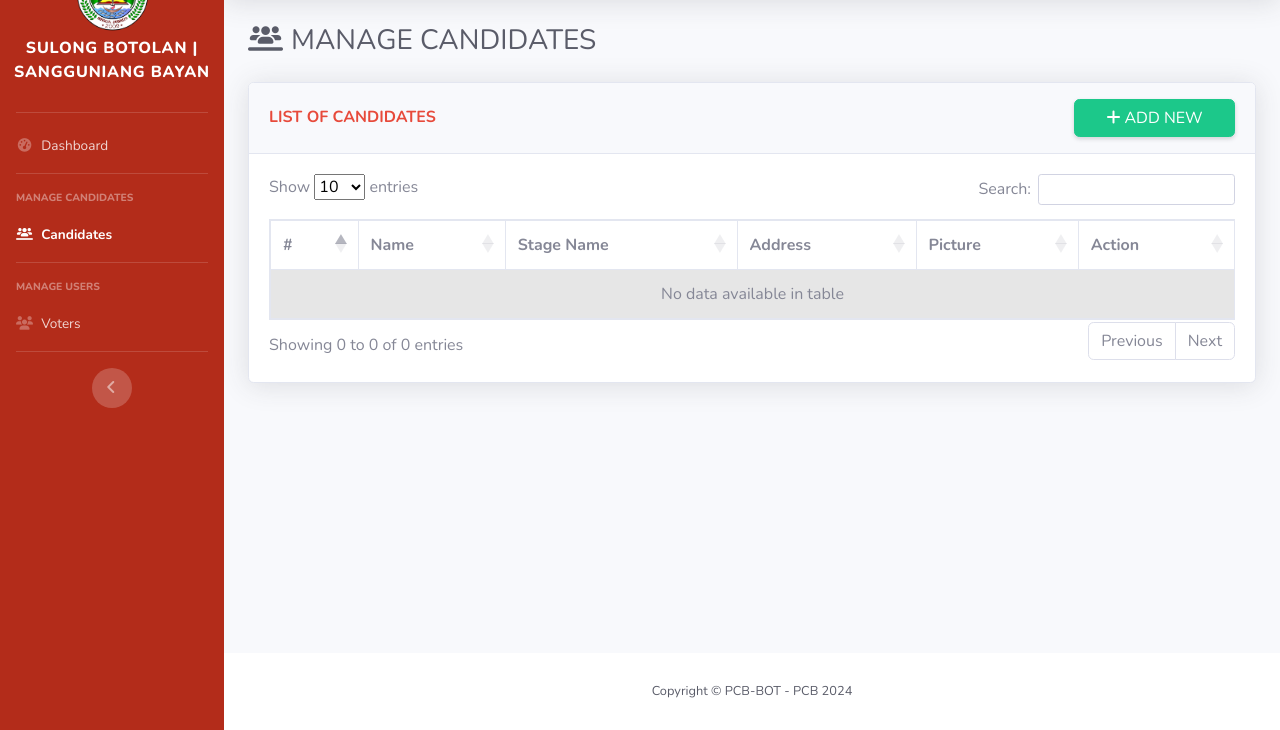
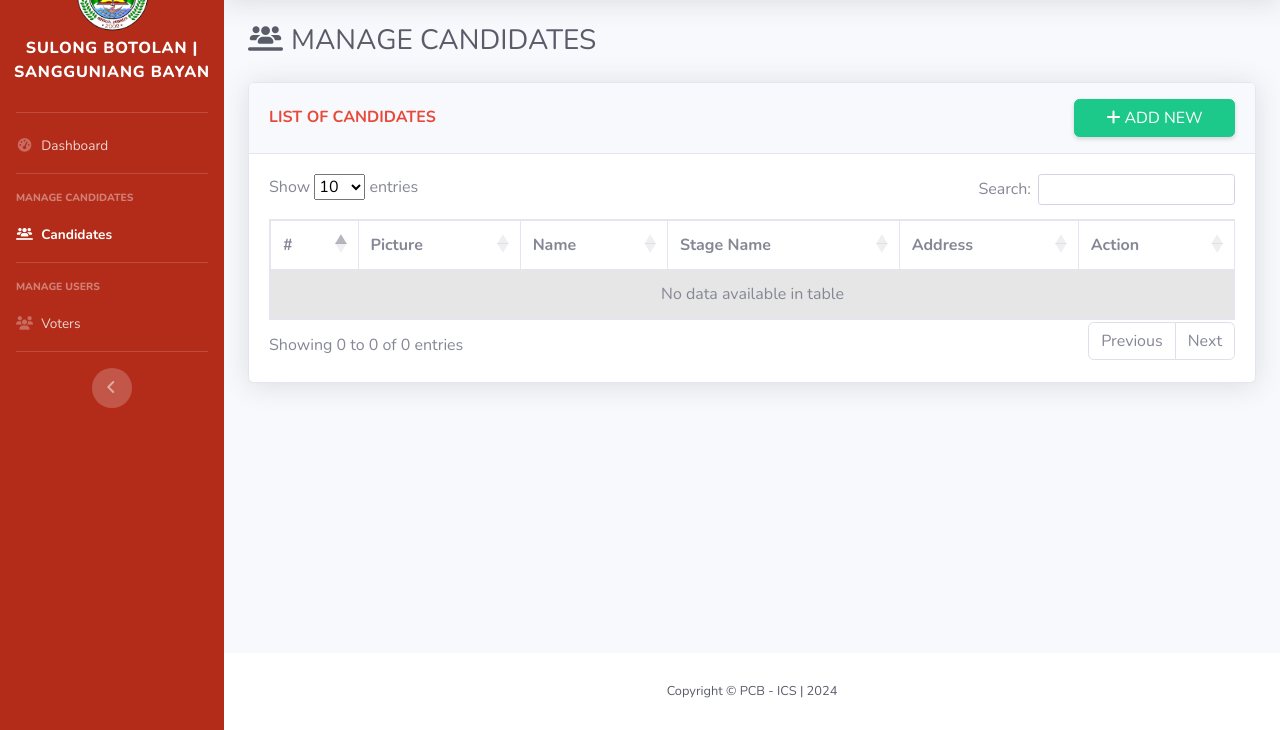
Before and after one commit to itsmeralph09/sulongbotolansangunianbayan, a PHP site: page /superadmin/candidates.php in a window 1280 px wide. Shown: the part 70-800 px from the top of the page. Run offline with PHP 8.4, Linux system fonts and the light colour scheme; the visitor is signed in with stand-in values (Sample User, id 1); data that the repository does not hold is empty; some libraries are stand-ins or nearby versions.

Commit message:
Fixed footer and candidate page

```diff
--- a/superadmin/candidates.php
+++ b/superadmin/candidates.php
@@ -51,10 +51,11 @@
                                                 <tr>
 
                                                     <th scope="col">#</th>
+                                                    <th scope="col">Picture</th>
                                                     <th scope="col">Name</th>
                                                     <th scope="col">Stage Name</th>
                                                     <th scope="col">Address</th>
-                                                    <th scope="col">Picture</th>
+
                                                     <th scope="col">Action</th>
 
                                                 </tr>
@@ -97,15 +98,17 @@
 
                                                 ?>
                                                 <tr>
+
                                                     <td class=""><?php echo $counter; ?></td>
-                                                    <td class=""><?php echo $full_name; ?></td>
-                                                    <td class=""><?php echo $stage_name; ?></td>
-                                                    <td class="">PUROK <?php echo $purok; ?>, <?php echo $barangay; ?></td>
                                                     <td class="d-flex">
                                                         <a href="../pictures/<?= $picture ?>" data-lightbox="picture-<?= $candidate_id ?>" data-title="<?= $full_name ?>">
                                                             <img class="mx-auto rounded" src="../pictures/<?php echo $picture; ?>" alt="Candidate Picture" style="width: 60px; height: 60px; object-fit: cover;">
                                                         </a>
                                                     </td>
+                                                    <td class=""><?php echo $full_name; ?></td>
+                                                    <td class=""><?php echo $stage_name; ?></td>
+                                                    <td class="">PUROK <?php echo $purok; ?>, <?php echo $barangay; ?></td>
+
                                                     <td class="text-center">
                                                         <a class="btn btn-sm shadow-sm btn-primary" data-toggle="modal" data-target="#edit_<?php echo $candidate_id; ?>"><i class="fa-solid fa-pen-to-square"></i></a>
                                                         <a href="#" class="btn btn-sm btn-danger delete-candidate-btn"
--- a/superadmin/include/footer.php
+++ b/superadmin/include/footer.php
@@ -2,7 +2,7 @@
             <footer class="sticky-footer text-dark" style="background-color: white;">
                 <div class="container my-auto">
                     <div class="copyright text-center my-auto">
-                        <span>Copyright &copy; PCB-BOT - PCB 2024</span>
+                        <span>Copyright &copy; PCB - ICS | 2024</span>
                     </div>
                 </div>
             </footer>
```
